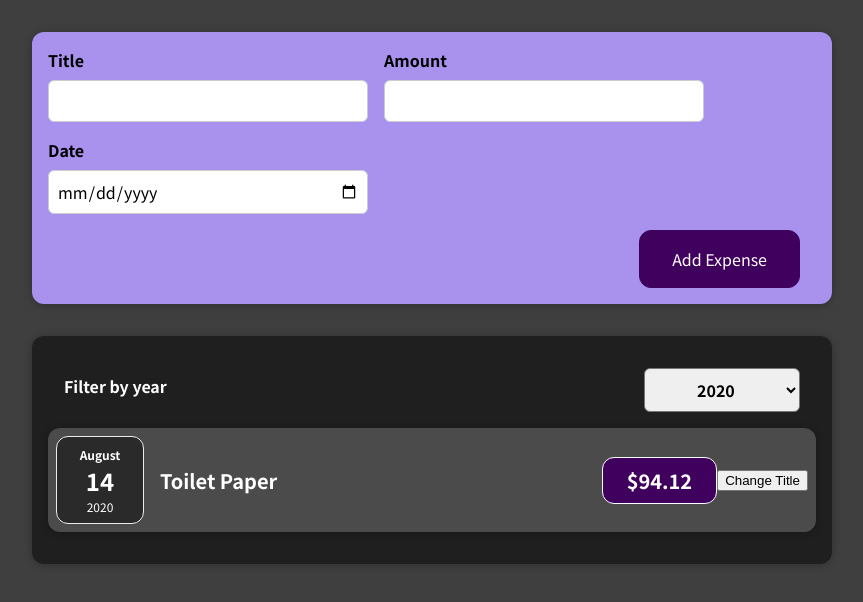
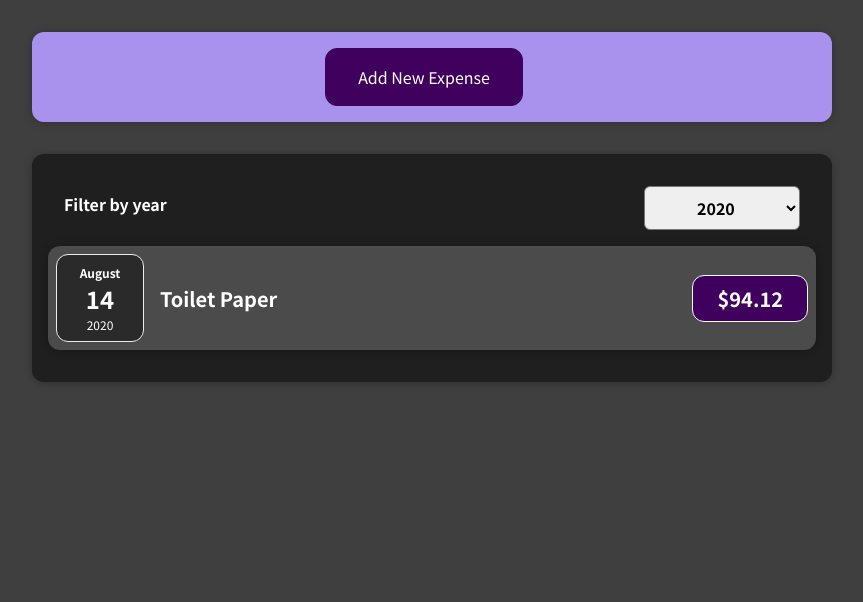
Before and after one commit to chadjones839/ExpenseApp, a React (Create React App) app: page / in a window 1280 px wide. Shown: the top 602 px of the page, without its empty margins (208-1071 px from the left). Built offline with nearby package versions, Linux system fonts and the light colour scheme.

Commit message:
form toggle button

```diff
--- a/src/App.jsx
+++ b/src/App.jsx
@@ -1,6 +1,7 @@
 import React, { useState } from 'react'
 import Expenses from './components/Expenses/Expenses';
 import NewExpense from './components/NewExpense/NewExpense';
+
 
 const expenseData = [
   {
--- a/src/components/Expenses/ExpenseItem.jsx
+++ b/src/components/Expenses/ExpenseItem.jsx
@@ -5,23 +5,17 @@
 
 
 const ExpenseItem = (props) => {
-  const [title, setTitle] = useState(props.title)
-
-  const titleClickHandler = () => {
-    setTitle('Updated')
-  }
 
   return (
     <li>
       <Card className={`expense-item ${props.id}`}>
         <ExpenseDate date={props.date} />
         <div className="expense-item__description">
-          <h2>{title}</h2>
+          <h2>{props.title}</h2>
           <div className="expense-item__price">
             ${props.amount}
           </div>
         </div>
-        <button onClick={titleClickHandler}>Change Title</button>
       </Card>
     </li>
   )
--- a/src/components/NewExpense/ExpenseForm.jsx
+++ b/src/components/NewExpense/ExpenseForm.jsx
@@ -6,25 +6,8 @@
   const [amount, setAmount] = useState('');
   const [date, setDate] = useState('');
 
-  /* SINGLE STATE*/
-  // const [userInput, setUserInput] = useState({
-  //   title: '',
-  //   amount: '',
-  //   date: ''
-  // })
-
   const titleChangeHandler = (e) => {
     setTitle(e.target.value)
-    /* SINGLE STATE CHANGE - this method may not always capture the latest state */
-    // setUserInput({
-    //   ...userInput,
-    //   title: e.target.value
-    // });
-
-    /* SINGLE STATE CHANGE - this method will always capture latest state */
-    // setUserInput((prevState) => {
-    //   return { ...prevState, title: e.target.value };
-    // })
   }
 
   const amountChangeHandler = (e) => {
@@ -48,9 +31,9 @@
     setTitle('');
     setAmount('');
     setDate('');
+
   }
 
-  // A button with a type "submit" is pressed inside a form, the form element emits the event
   return (
       <form onSubmit={submitHandler}>
         <div className="new-expense__controls">
@@ -81,6 +64,7 @@
           </div>
         </div>
         <div className="new-expense__actions">
+          <button type="button" onClick={props.onCancel}>Cancel</button>
           <button type="submit">Add Expense</button>
         </div>
       </form>
--- a/src/components/NewExpense/NewExpense.jsx
+++ b/src/components/NewExpense/NewExpense.jsx
@@ -1,20 +1,41 @@
-import React from 'react';
+import React, { useState } from 'react';
 import ExpenseForm from './ExpenseForm'
 import './styles/NewExpense.css'
 
 const NewExpense = (props) => {
+  const [isEditing, setIsEditing] = useState(false)
+
   const saveExpenseDataHandler = (enteredExpenseData) => {
     const expenseData = {
       ...enteredExpenseData,
       id: Math.random().toString()
     }
     props.onAddExpense(expenseData);
+    setIsEditing(false);
+  };
+
+  const startEditingHandler = () => {
+    setIsEditing(true);
+  }
+
+  const stopEditingHandler = () => {
+    setIsEditing(false);
   }
 
   return (
+
     <div className="new-expense">
-      <ExpenseForm onSaveExpenseData={saveExpenseDataHandler} />
+      {!isEditing && (
+        <button onClick={startEditingHandler}>Add New Expense</button>
+      )}
+      {isEditing && (
+        <ExpenseForm
+          onSaveExpenseData={saveExpenseDataHandler}
+          onCancel={stopEditingHandler}
+        />
+      )}
     </div>
+
   )
 }
 
```
